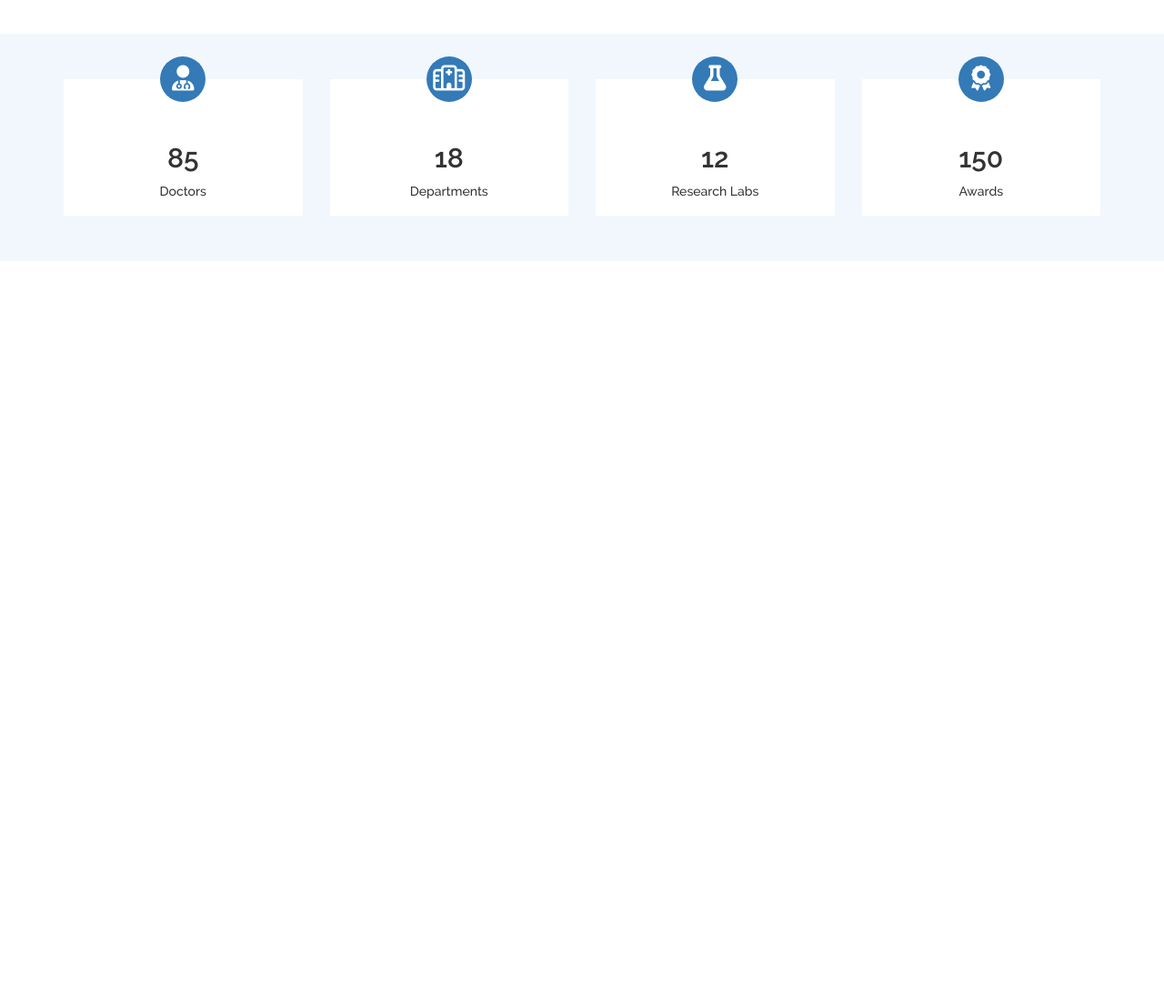
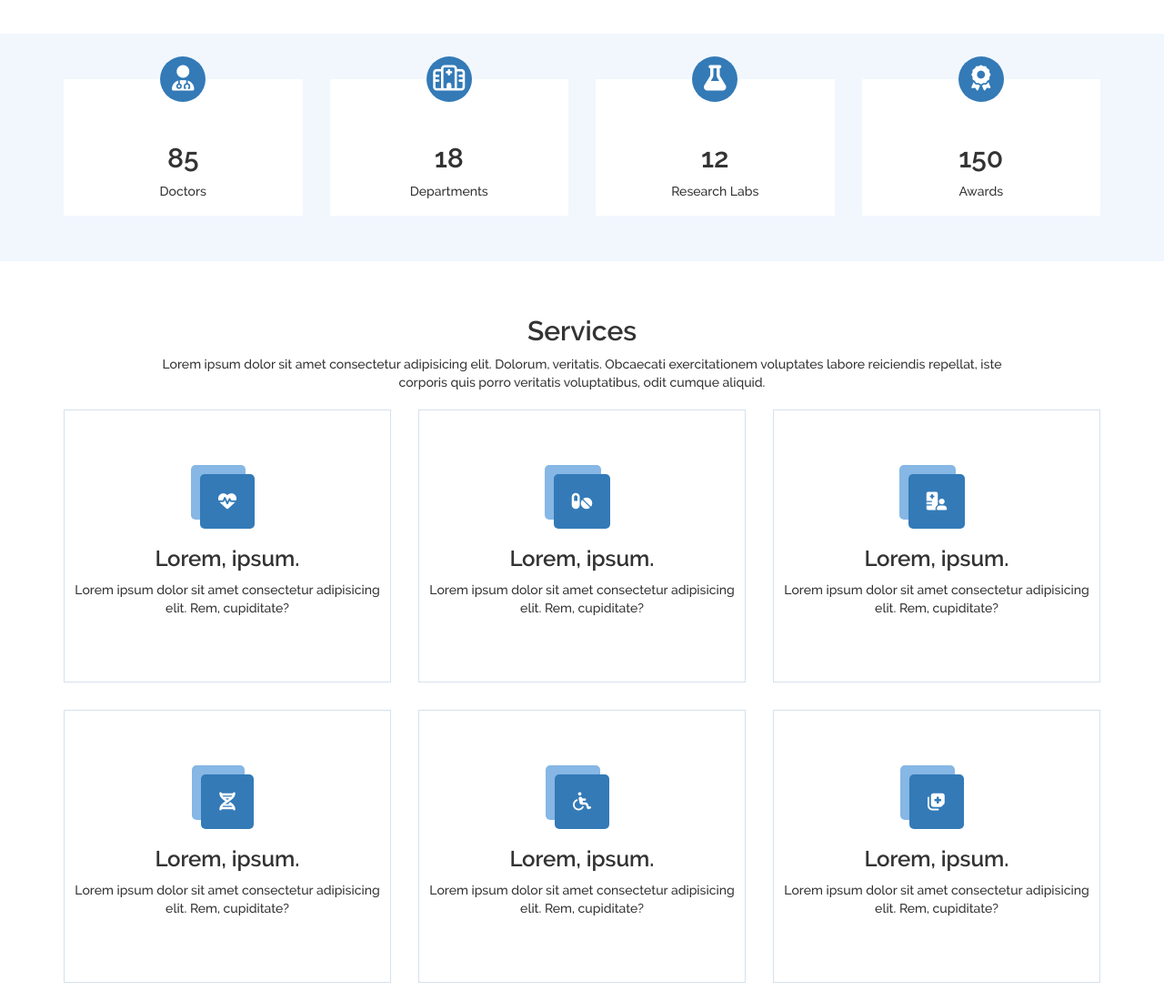
Before and after one commit to mridulthakur009/DITS-Home-Page, a plain HTML site: page index.html in a window 1280 px wide. Shown: the part 1394-2494 px from the top of the page at 91% size. Before the commit the page ends 1681 px from the top, so only its background shows below. Drawn offline with Linux system fonts and the light colour scheme.

Commit message:
added services design

```diff
--- a/CSS/stylesheet.css
+++ b/CSS/stylesheet.css
@@ -147,3 +147,22 @@ p{
     position: relative;
     transform: translate(0%, -50%);
 }
+
+/* Services Cards */
+
+.mrgTop40px{
+    margin-top: 40px;
+    text-align: center;
+}
+.sixCards{
+    margin: 10px 0px 20px 0px;
+    height: 300px;
+    border: 1px solid #d5e1ed;
+    padding: 70px 10px;
+}
+.FA6Cards{
+    font-size: 20px;
+    padding: 20px;
+    border-radius: 5px;
+    box-shadow: -10px -10px #86b7e5;
+}
--- a/index.html
+++ b/index.html
@@ -233,7 +233,63 @@
     </div>
   </section>
 
+    <!-- Services Cards  -->
 
+    <section class="mrgTop40px">
+      <div class="container">
+          <h2>Services</h2>
+    <div class="row mrgn">
+    <div class="col-sm-10 col-sm-offset-1">
+      <p class="text-center">Lorem ipsum dolor sit amet consectetur adipisicing elit. Dolorum, veritatis. Obcaecati exercitationem voluptates labore reiciendis repellat, iste corporis quis porro veritatis voluptatibus, odit cumque aliquid.</p>
+    </div>
+          <div class="col-sm-4 ">
+              <div class="sixCards">
+                  <i class="fa-solid fa-heart-pulse bg-primary FA6Cards"></i>
+                  <h3>Lorem, ipsum.</h3>
+                  <p>Lorem ipsum dolor sit amet consectetur adipisicing elit. Rem, cupiditate?</p>
+              </div>
+          </div>
+          <div class="col-sm-4 ">
+              <div class="sixCards">
+                  <i class="fa-solid fa-pills bg-primary FA6Cards"></i>
+              <h3>Lorem, ipsum.</h3>
+              <p>Lorem ipsum dolor sit amet consectetur adipisicing elit. Rem, cupiditate?</p>
+          </div>
+      </div>
+          <div class="col-sm-4 ">
+              <div class="sixCards">
+                  <i class="fa-solid fa-hospital-user bg-primary FA6Cards"></i>
+                  <h3>Lorem, ipsum.</h3>
+                  <p>Lorem ipsum dolor sit amet consectetur adipisicing elit. Rem, cupiditate?</p>
+              </div>
+          </div>
+
+
+          <div class="col-sm-4 ">
+              <div class="sixCards">
+                  <i class="fa-solid fa-dna bg-primary FA6Cards"></i>
+                  <h3>Lorem, ipsum.</h3>
+                  <p>Lorem ipsum dolor sit amet consectetur adipisicing elit. Rem, cupiditate?</p>
+              </div>
+          </div>
+          <div class="col-sm-4">
+              <div class="sixCards">
+                  <i class="fa-solid fa-wheelchair bg-primary FA6Cards"></i>
+                              <h3>Lorem, ipsum.</h3>
+              <p>Lorem ipsum dolor sit amet consectetur adipisicing elit. Rem, cupiditate?</p>
+          </div>
+      </div>
+          <div class="col-sm-4 ">
+              <div class="sixCards">
+                  <i class="fa-solid fa-notes-medical bg-primary FA6Cards"></i>
+                  <h3>Lorem, ipsum.</h3>
+                  <p>Lorem ipsum dolor sit amet consectetur adipisicing elit. Rem, cupiditate?</p>
+              </div>
+          </div>
+          </div>
+      </div>
+
+    </section>
 
 
 
```
